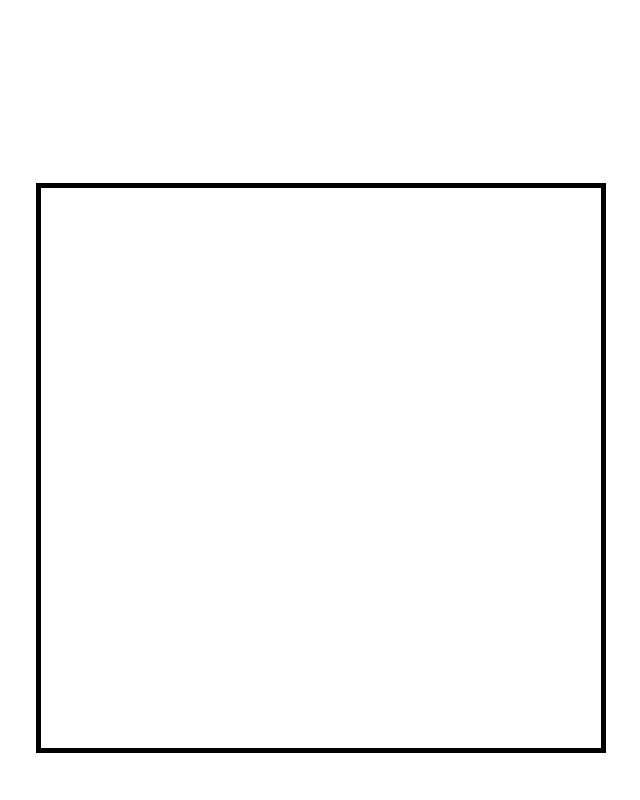
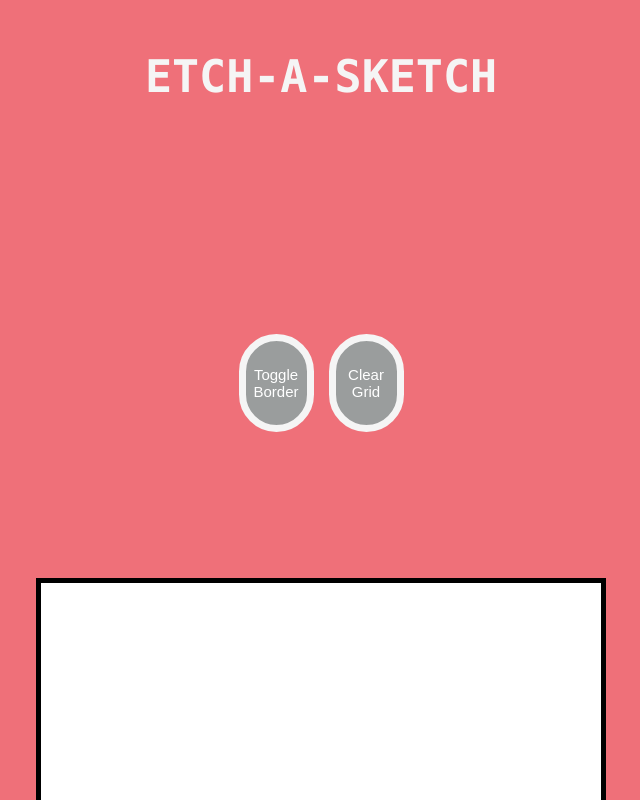
Before and after one commit to kedarvyas/etch-a-sketch, a plain HTML site: page index.html in a window 1280 px wide. Shown: the top 800 px of the page, without its empty margins (319-959 px from the left). Drawn offline with Linux system fonts and the light colour scheme.

Commit message:
updating styles

```diff
--- a/index.html
+++ b/index.html
@@ -8,10 +8,19 @@
 </head>
 
 <body>
-    <div id = "main-container" class = "container">
-        <div id = "grid">
 
-        </div>
+    <div id = "header">
+        <h1>Etch-A-Sketch</h1>
+    </div>
+
+    <div id = "btns">
+        <button id = "border">Toggle Border</button>
+        <button id = "clear">Clear Grid</button>
+    </div>
+
+    <div id="main-container" class="container">
+
+        <div id="grid"></div>
     </div>
     <script src="main.js"></script>
 </body>
--- a/main.js
+++ b/main.js
@@ -1,5 +1,7 @@
 const container = document.getElementById("main-container");
 const grid = document.getElementById("grid");
+const toggleBtn = document.getElementById("border");
+const clearBtn = document.getElementById("clear")
 
 function makeGrid(size) {
     for (let index = 0; index < size * size; index++) {
@@ -27,3 +29,24 @@ function clearGrid() {
         square.style.backgroundColor = '#fff'
     })
 }
+
+toggleBtn.addEventListener('click', () => {
+    let squares = document.querySelectorAll('.div')
+    squares.forEach(square => {
+        square.classList.toggle('border')
+    })
+})
+
+function clearGrid() {
+    var reqGridSize = prompt('How many squares per side?');
+
+    if (reqGridSize >= 1 && reqGridSize <= 100) {
+        makeGrid(reqGridSize); // create new grid
+    } else {
+        alert ('Choose a number between 1-100');
+        clearGrid();
+    }
+}
+
+clearBtn.addEventListener('click', clearGrid);
+window.onload = makeGrid(16); // on page load, create a 16 x 16 grid
--- a/styles.css
+++ b/styles.css
@@ -1,16 +1,98 @@
+html {
+    font-size: 10px;
+    background-color: #ef7079;
+    background-size: cover;
+}
+
+#header {
+    text-align: center;
+}
+
+h1 {
+    font-family: monaco, Consolas, "Lucida Console", monospace;
+    font-weight: 1000;
+    font-size: 45px;
+    color: whitesmoke;
+    /*
+    border: 0.75rem solid whitesmoke;
+    border-radius: 7.5rem;
+    */
+    text-transform: uppercase;
+    margin: 10rem;
+    margin-top: 50px;
+}
+
+/*
+#btns {
+    display: flex;
+    flex: 1;
+    min-height: 5vh;
+    align-items: center;
+    justify-content: center;
+
+}
+*/
+
+#btns {
+    display: flex;
+    flex: 1;
+    min-height: 45vh;
+    align-items: center;
+    justify-content: center;
+}
+
+#border {
+    border: 0.75rem solid whitesmoke;
+    border-radius: 5rem;
+    margin: 0.75rem;
+    font-size: 1.5rem;
+    padding: 2.5rem 0.75rem;
+    transition: all .08s ease;
+    width: 7.5rem;
+    text-align: center;
+    color: white;
+    background: rgba(26, 226, 210, 0.4);
+    text-shadow: 2.5 2.5 .25rem rgb(240, 240, 240);
+}
+
+#clear {
+    border: 0.75rem solid whitesmoke;
+    border-radius: 5rem;
+    margin: 0.75rem;
+    font-size: 1.5rem;
+    padding: 2.5rem 0.75rem;
+    transition: all .08s ease;
+    width: 7.5rem;
+    text-align: center;
+    color: white;
+    background: rgba(26, 226, 210, 0.4);
+    text-shadow: 2.5 2.5 .25rem rgb(240, 240, 240);
+}
+
 #main-container {
     display: flex;
     flex-direction: column;
     align-items: center;
     justify-content: space-around;
-    height: 115vh;
+    height: 75vh;
 }
 
 #grid {
     display: grid;
+    background-color: white;
     height: 70vh;
     width: 70vh;
     border: 5px solid black;
+}
+
+/*
+button {
+    padding: 5px
+}
+*/
+
+.border {
+    border: 1px solid;
 }
 
 /*
```
